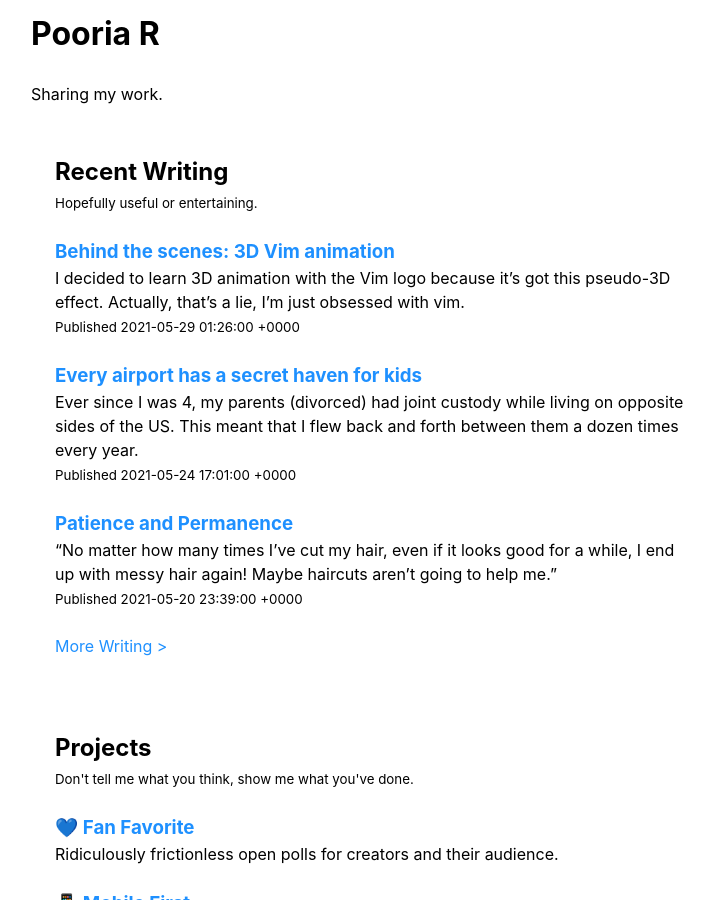
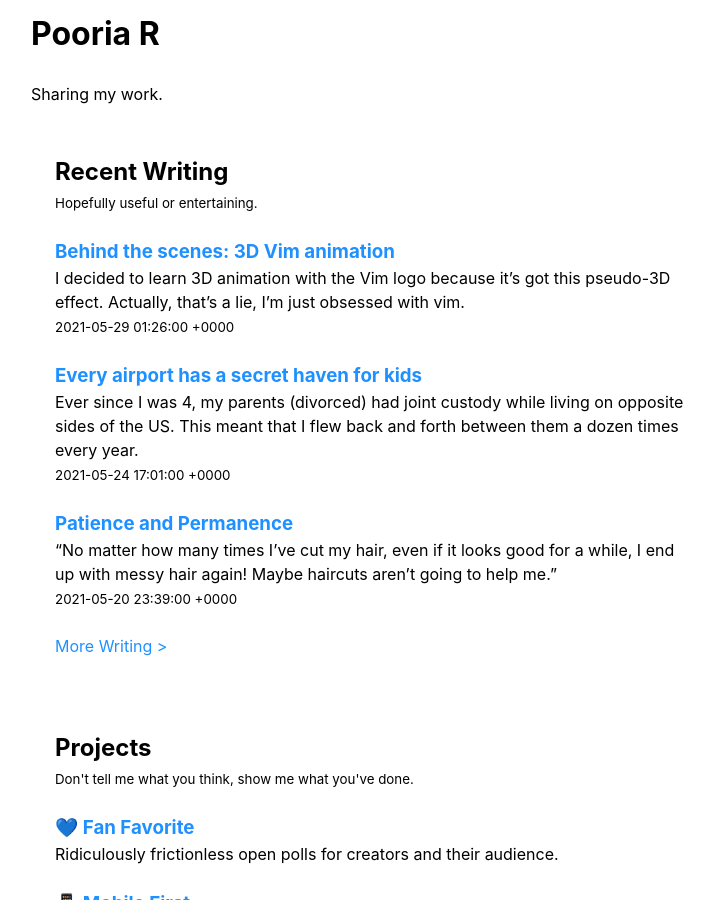
Before and after one commit to pooriajr/pooriar, a Jekyll site: the page built from index.html, in a window 1280 px wide and 900 px high. Shown: the whole window, without its empty margins (269-983 px from the left). Built offline with Jekyll 4.4.1, drawn with Linux system fonts in a browser that asks for light colours.

Commit message:
removed published

```diff
--- a/_sections/writing.html
+++ b/_sections/writing.html
@@ -9,7 +9,7 @@ subtitle: Hopefully useful or entertaining.
     <h3>{{ post.title }}</h3>
   </a>
   {{ post.excerpt }}
-  <small>Published {{ post.date | timeago }}</small>
+  <small>{{ post.date | timeago }}</small>
 </div>
 {% endfor %}
 
```
